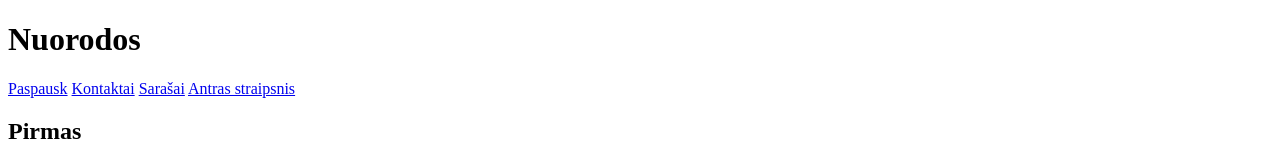
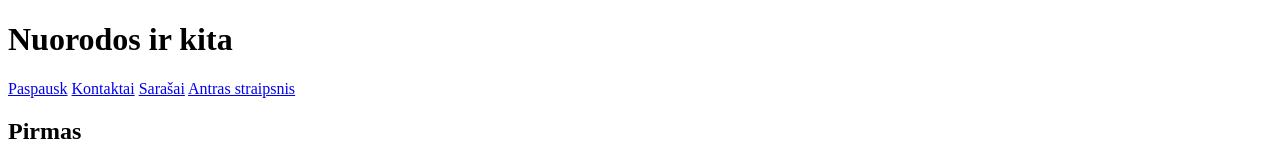
Before and after one commit to zigmantasvcs/WEB20210823, a plain HTML site: page nuorodos/index.html in a window 1280 px wide. Shown: the top 160 px of the page. Drawn offline with Linux system fonts and the light colour scheme.

Commit message:
pakeitimas

```diff
--- a/nuorodos/index.html
+++ b/nuorodos/index.html
@@ -7,7 +7,7 @@
     <title>Document</title>
 </head>
 <body>
-    <h1>Nuorodos</h1>
+    <h1>Nuorodos ir kita</h1>
 
     <a href="https://vilniuscoding.lt">Paspausk</a>
     <a href="kontaktai.html">Kontaktai</a>
```
